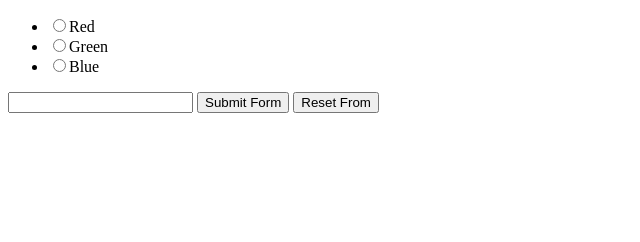
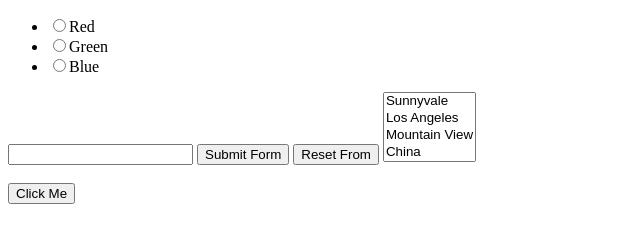
Before and after one commit to gywgithub/ProfessionalJavaScriptForWebDevelopers, a website: page Chapter19/index.html in a window 1280 px wide. Shown: the whole page, without its empty margins (0-640 px from the left). Drawn offline with Linux system fonts and the light colour scheme.

Commit message:
update Chapter19/index.html 19.5

```diff
--- a/Chapter19/index.html
+++ b/Chapter19/index.html
@@ -19,7 +19,17 @@
     <input type="text" />
     <input type="submit" value="Submit Form">
     <input type="reset" value="Reset From">
+    <select name="location" id="selLocation" multiple="true">
+      <option value="Sunnyvale, CA">Sunnyvale</option>
+      <option value="Los Angeles, CA">Los Angeles</option>
+      <option value="Mountain View, CA">Mountain View</option>
+      <option value="">China</option>
+      <option>Australia</option>
+    </select>
+    <br><br>
+    <input type="button" value="Click Me" id="btn1">
   </form>
+
   <script>
     let form = document.getElementById('form1');
     console.log('form: ', form);
@@ -60,6 +70,50 @@
         event.preventDefault();
       }
     });
+
+    let selectbox = document.forms[1].elements['location'];
+    console.log('selectbox: ', selectbox);
+
+    let text = selectbox.options[0].text;
+    let value = selectbox.options[0].value;
+
+    console.log('text: ', text);
+    console.log('value: ', value);
+
+    document.getElementById('btn1').addEventListener('click', (event) => {
+      console.log('btn1 click');
+      let arr = getSelectedOptions(selectbox);
+      console.log(arr);
+
+      let message = '';
+
+      for (let option of arr) {
+        message += 'selected index: ' + option.index + '\n Selected text: ' + option.text + '\n Selected value: ' + option.value
+      }
+
+      console.log(message);
+      // selectbox.options[0].selected = true;
+
+      selectbox.removeChild(selectbox.options[0]);
+    });
+
+    let newOption = document.createElement('option');
+    newOption.appendChild(document.createTextNode('Option text'));
+    newOption.setAttribute('value', 'Option value');
+    selectbox.appendChild(newOption);
+
+    let newOption2 = new Option('option text2', 'option value2');
+    selectbox.appendChild(newOption2);
+
+    function getSelectedOptions(selectbox) {
+      let result = new Array();
+      for (let option of selectbox.options) {
+        if (option.selected) {
+          result.push(option);
+        }
+      }
+      return result;
+    }
   </script>
 </body>
 
```
